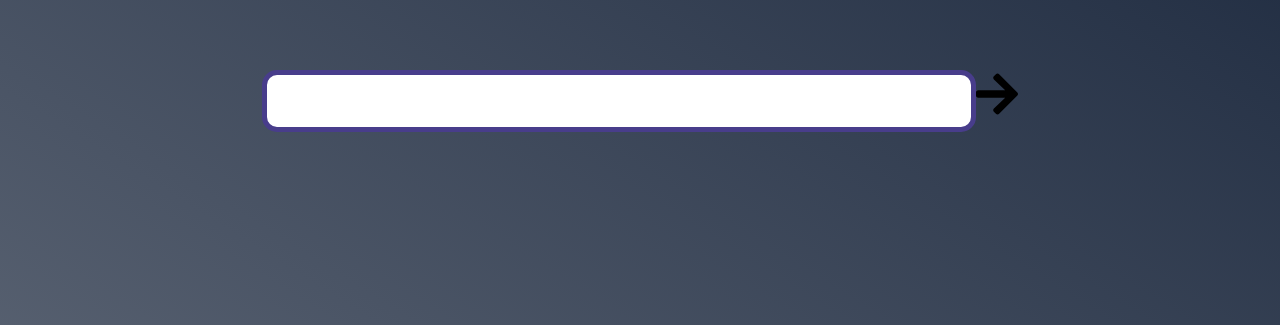
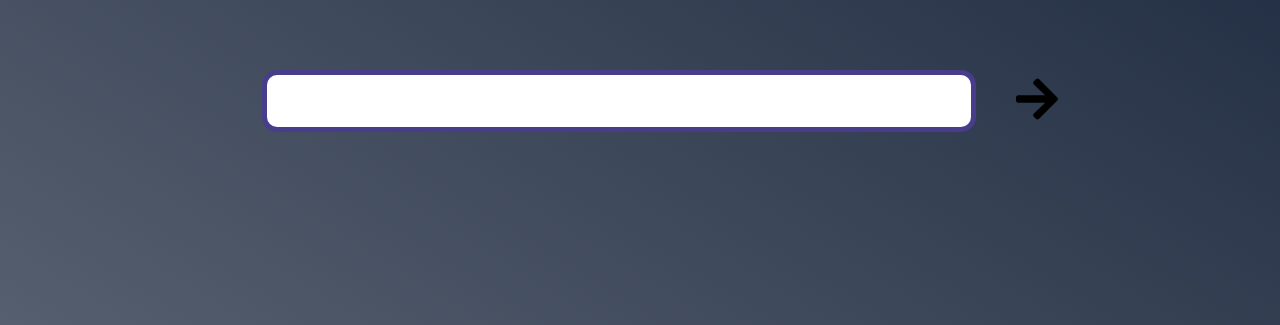
Before and after one commit to rohitanand11/petrichor, a React (Create React App) app: page / in a window 1280 px wide. Shown: the part 350-675 px from the top of the page. Built offline with nearby package versions, Linux system fonts and the light colour scheme.

Commit message:
modified the styling for search bar.added hover effect

```diff
--- a/src/components/search_bar/searchBar.module.css
+++ b/src/components/search_bar/searchBar.module.css
@@ -2,14 +2,17 @@
     margin-top: 100px;
     position: relative;
     display: flex;
+    flex-direction: row;
     justify-content: center;
 }
 
 .inputAndSuggestions{
+    position: relative;
     display:flexbox;
+    height: 200px;
     flex-direction: column;
     align-items: center;
-    justify-content: flex-start;
+    justify-content: space-between;
 }
 
 .inputClass{
@@ -19,4 +22,50 @@
     border-radius: 15px;
     font-size: 40px;
     text-align: center;
+    transition:0.5s ease-in
 }
+.inputClass:hover{
+    transform: scale(1.1);
+}
+
+
+.listContainer{
+    list-style: none;
+    font-size: 100px;
+
+    text-align: center;
+}
+
+.arrowContainer{
+    top:5px;
+    left: 40px;
+    position: relative;
+}
+
+.arrowIcon{
+    transition: 1s ease-out;
+}
+
+.arrowIcon:hover{
+    transform: scale(1.4);
+}
+
+.arrowIconAnimated{
+    transition: 1s ease-out;
+    animation-name: arrowAnimate;
+    animation-duration: 1s;
+    animation-fill-mode: forwards;
+    animation-iteration-count: infinite;
+    animation-timing-function: linear;
+    animation-direction: alternate;
+}
+
+.arrowIconAnimated:hover{
+    transform: scale(1.4);
+}
+
+@keyframes arrowAnimate{
+    to{
+        transform:translateX(1200px);
+    }
+}
```
